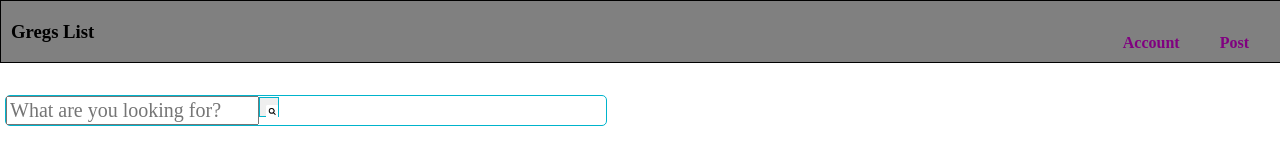
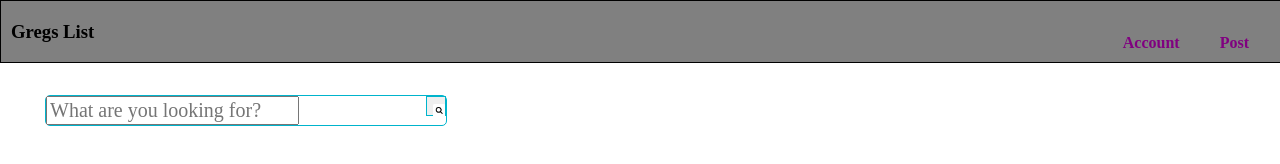
Before and after one commit to yodacom/gregs-list, a plain HTML site: page index.html in a window 1280 px wide. Drawn offline with nearby package versions, Linux system fonts and the light colour scheme.

Commit message:
added spacing to search bar

```diff
--- a/index.html
+++ b/index.html
@@ -31,7 +31,8 @@
 
 </div>
 <div class="search">
-  <input type="text" class="searchTerm" placeholder="What are you looking for?"><button type="submit" class="searchButton"><img src="./images/magnifying-glass.png" alt="magnifying glass" height="12px" width="12px"/>
+  <input type="text" class="searchTerm" placeholder="What are you looking for?">
+  <button type="submit" class="searchButton"><img src="images/magnifying-glass.png" alt="magnifying glass" height="12px" width="12px"/>
 
 </div>
 </div>
--- a/styles/main.css
+++ b/styles/main.css
@@ -51,8 +51,9 @@ nav {
 
  .search {
   float: left;
-  margin: 5px; width: 600px;
+  margin: 5px; width: 400px;
   margin-top: 95px;
+  margin-left: 45px;
   text-align: left;
   border-radius: 5px;
   font-size: 20px;
@@ -61,11 +62,12 @@ nav {
 
  }
 .searchButton{
-  postion:absolute;
-  right: 75px;
+  postion: inline-block;
+  float: right;
   width: 20px;
   height: 20px;
   border: 1px solid #00B4cc;
+
 }
  .container {
 
```
